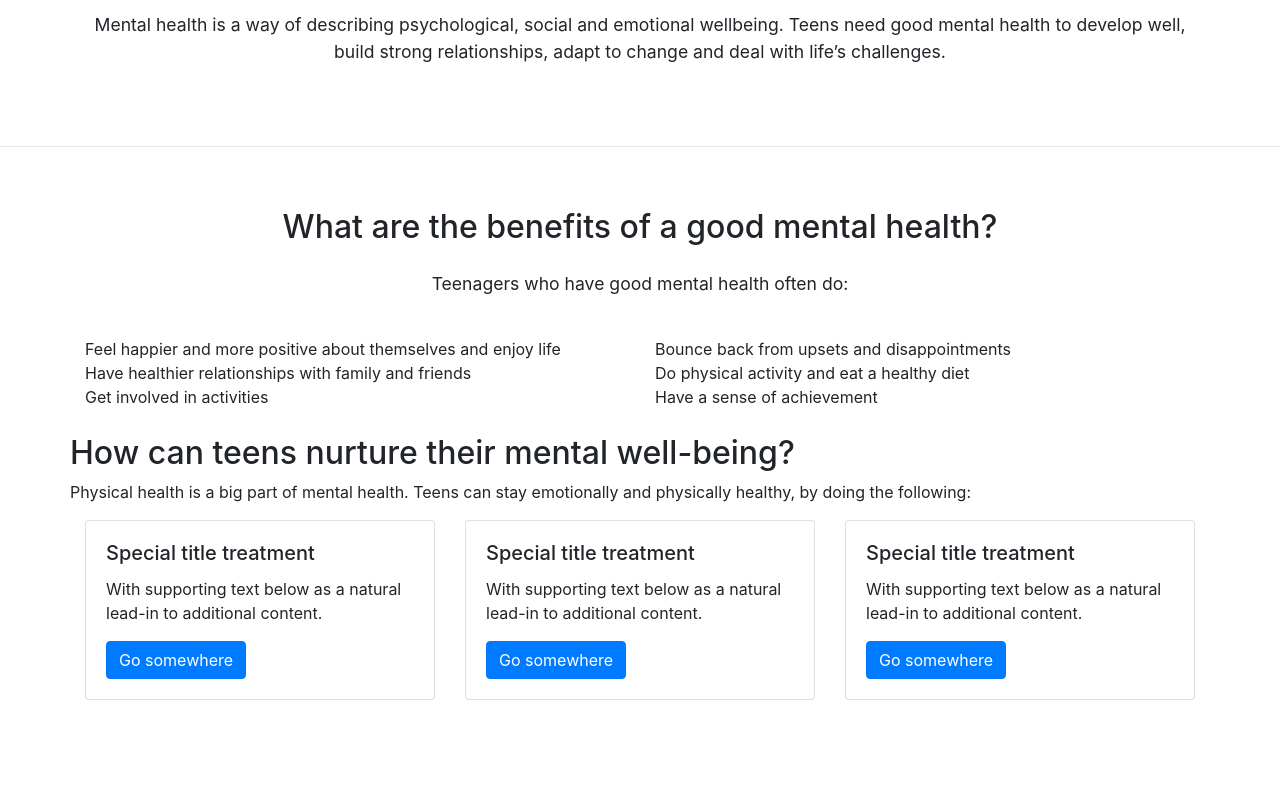
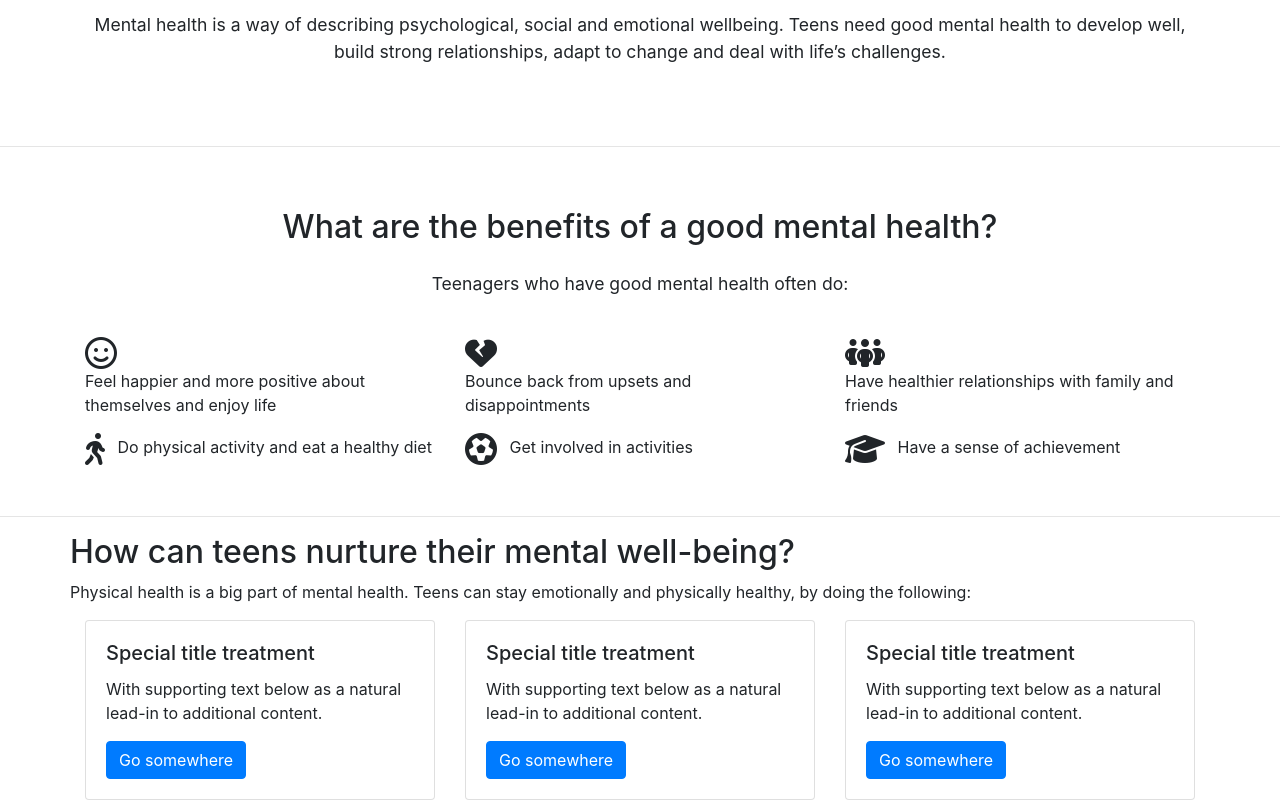
Before and after one commit to Taybe2/teens-mental-health, a plain HTML site: page index.html in a window 1280 px wide. Shown: the part 851-1651 px from the top of the page. Before the commit the page ends 1551 px from the top, so only its background shows below. Drawn offline with nearby package versions, Linux system fonts and the light colour scheme.

Commit message:
Add fonawesome icons to benefits section.

```diff
--- a/css/styles.css
+++ b/css/styles.css
@@ -46,6 +46,16 @@
     margin: 1.5rem auto 2.5rem;
 }
 
+/* Container-benefits */
+.icons i {
+    font-size: 2em;
+    margin-right: 0.5rem;
+    vertical-align: middle
+}
+.icons p {
+    display: inline-block;
+}
+
 /* Buttons */
 .btn--cta {
     font-weight: bold;
--- a/index.html
+++ b/index.html
@@ -80,31 +80,39 @@
                         <p>Teenagers who have good mental health often do:</p>
                     </div>
                 </div>
-                <div class="row">
-                    <div class="col-sm-6">
-                        Feel happier and more positive about themselves and enjoy life
+                <div class="row icons">
+                    <div class="col-12 col-sm-6 col-lg-4">
+                        <i class="fa-regular fa-face-smile"></i>
+                        <p>Feel happier and more positive about themselves and enjoy life</p>
                     </div>
-                    <div class="col-sm-6">
-                        Bounce back from upsets and disappointments
+                    <div class="col-12 col-sm-6 col-lg-4">
+                        <i class="fa-solid fa-heart-crack"></i>
+                        <p>Bounce back from upsets and disappointments</p>
                     </div>
-                    <div class="col-sm-6">
-                        Have healthier relationships with family and friends
+                    <div class="col-12 col-sm-6 col-lg-4">
+                        <i class="fa-solid fa-people-group"></i>
+                        <p>Have healthier relationships with family and friends</p>
                     </div>
-                    <div class="col-sm-6">
-                        Do physical activity and eat a healthy diet
+                    <div class="col-12 col-sm-6 col-lg-4">
+                        <i class="fa-solid fa-person-walking"></i>
+                        <p>Do physical activity and eat a healthy diet</p>
                     </div>
-                    <div class="col-sm-6">
-                        Get involved in activities
+                    <div class="col-12 col-sm-6 col-lg-4">
+                        <i class="fa-solid fa-futbol"></i>
+                        <p>Get involved in activities</p>
                     </div>
-                    <div class="col-sm-6">
-                        Have a sense of achievement
+                    <div class="col-12 col-sm-6 col-lg-4">
+                        <i class="fa-solid fa-graduation-cap"></i>
+                        <p>Have a sense of achievement</p>
                     </div>
                 </div>
             </div>
+            <hr>
         </div>
         <!-- /.container-benefits -->
 
         <!-- Health Tips -->
+        <div class="container-wrapper">
             <div class="container container-health-tips">
                 <div class="row">
                     <h2>How can teens nurture their mental well-being?</h2>
@@ -148,5 +156,8 @@
 
     </footer>
     <!-- /footer -->
+
+    <!-- Font Awesome Kit -->
+    <script src="https://kit.fontawesome.com/ed76a0dd12.js" crossorigin="anonymous"></script>
 </body>
 </html>
```
Lines whose indentation alone changed are shown as unchanged.
